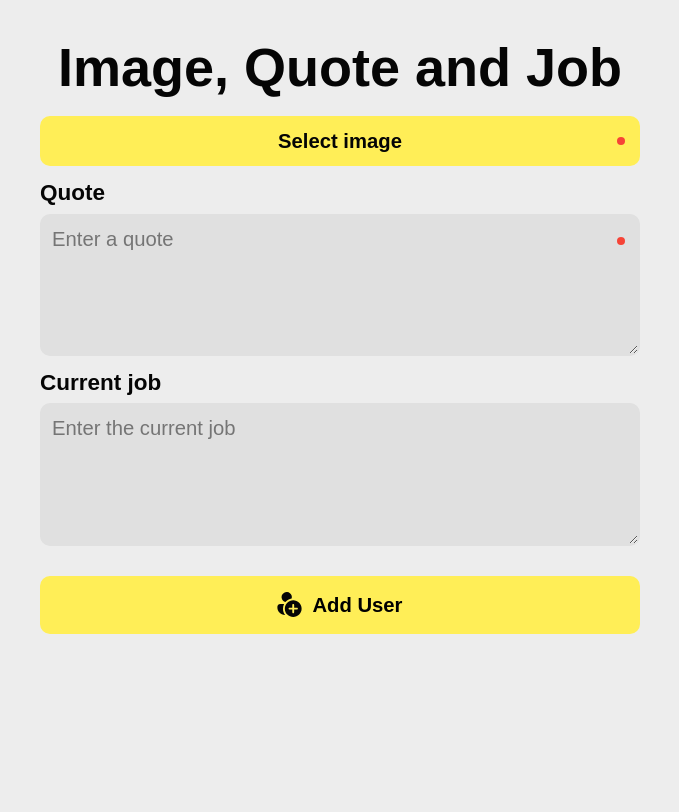
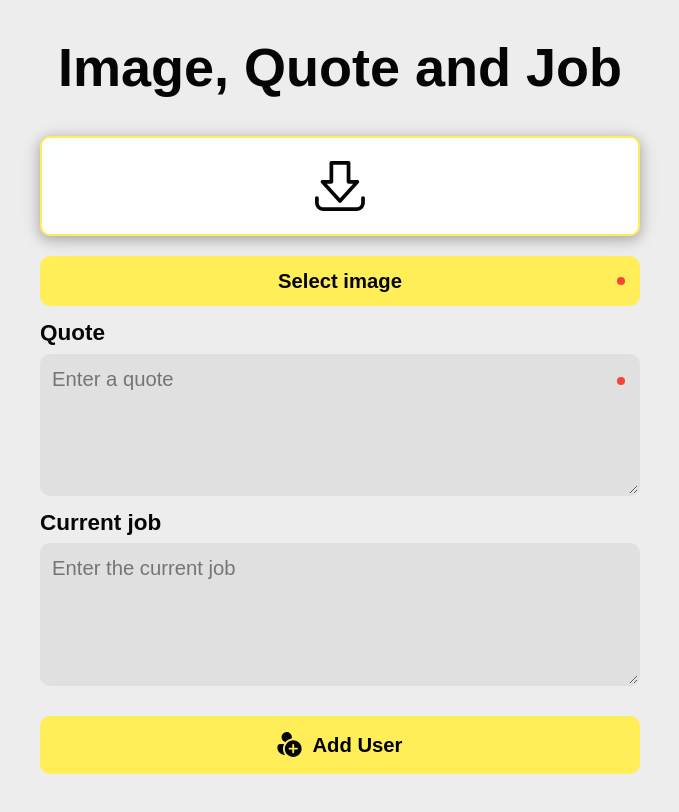
Before and after one commit to omareloui/AlsunYearbook, a Nuxt app: page /dashboard/users/add in a window 1280 px wide. Shown: the part 1540-2352 px from the top of the page, without its empty margins (300-979 px from the left). Before the commit the page ends 2214 px from the top, so only its background shows below. Built offline with nearby package versions, Linux system fonts and the light colour scheme.

Commit message:
✨ Add drop area for image input

```diff
--- /dev/null
+++ b/components/DropImage/index.vue
@@ -0,0 +1,103 @@
+<script setup lang="ts">
+const dropArea = ref(null as null | HTMLDivElement);
+const isHighlighted = ref(false);
+
+const emit = defineEmits(["drop"]);
+
+function init() {
+  if (!dropArea.value) return;
+
+  const removeDefault = (eventName: string) =>
+    dropArea.value.addEventListener(eventName, preventDefaults, false);
+  const highlight = (eventName: string) =>
+    dropArea.value.addEventListener(eventName, addHighlightStyles, false);
+  const unhighlight = (eventName: string) =>
+    dropArea.value.addEventListener(eventName, removeHighlightStyles, false);
+
+  ["dragenter", "dragover", "dragleave", "drop"].forEach(removeDefault);
+  ["dragenter", "dragover"].forEach(highlight);
+  ["dragleave", "drop"].forEach(unhighlight);
+
+  dropArea.value.addEventListener("drop", onDrop, false);
+}
+
+function preventDefaults(e: Event) {
+  e.preventDefault();
+  e.stopPropagation();
+}
+
+function addHighlightStyles() {
+  isHighlighted.value = true;
+}
+
+function removeHighlightStyles() {
+  isHighlighted.value = false;
+}
+
+function onDrop(e: DragEvent) {
+  const files = e.dataTransfer.files;
+  emit("drop", files);
+}
+
+function removeEvents() {
+  if (!dropArea.value) return;
+
+  const removeDefault = (eventName: string) =>
+    dropArea.value.removeEventListener(eventName, preventDefaults, false);
+  const highlight = (eventName: string) =>
+    dropArea.value.removeEventListener(eventName, addHighlightStyles, false);
+  const unhighlight = (eventName: string) =>
+    dropArea.value.removeEventListener(eventName, removeHighlightStyles, false);
+
+  ["dragenter", "dragover", "dragleave", "drop"].forEach(removeDefault);
+  ["dragenter", "dragover"].forEach(highlight);
+  ["dragleave", "drop"].forEach(unhighlight);
+}
+
+onMounted(init);
+onUnmounted(removeEvents);
+</script>
+
+<template>
+  <div
+    class="drop"
+    ref="dropArea"
+    :class="{ 'drop--highlighted': isHighlighted }"
+  >
+    <span class="drop__content"><IconDrop /></span>
+  </div>
+</template>
+
+<style scoped lang="scss">
+@use "~~/assets/styles/mixins" as *;
+
+.drop {
+  --height: 100px;
+  @include center-text;
+  @include grid($center: true);
+  @include h(var(--height));
+  @include my(20px);
+  @include br-lg;
+  @include tran;
+
+  @include float(3);
+  @include brdr(primary);
+  @include clr-bg(secondary);
+
+  &--highlighted {
+    @include clr-bg(primary);
+    @include brdr(text-main, $style: dashed);
+  }
+
+  &__content {
+    @include block;
+    @include fw-semibold;
+    @include fs-lg;
+    @include size(calc(var(--height) / 2));
+
+    ::v-deep(svg) {
+      @include size(100%);
+    }
+  }
+}
+</style>
--- /dev/null
+++ b/components/Icon/Drop.vue
@@ -0,0 +1,12 @@
+<template>
+  <svg viewBox="0 0 403 402">
+    <path
+      fill="var(--clr-text-main)"
+      d="M201.13 337.54C199.026 337.534 196.947 337.086 195.028 336.225C193.109 335.363 191.392 334.108 189.99 332.54L49.6698 176.93C47.7417 174.774 46.4778 172.107 46.0306 169.25C45.5833 166.392 45.9716 163.466 47.1488 160.825C48.326 158.183 50.2418 155.938 52.6656 154.36C55.0893 152.782 57.9176 151.938 60.8098 151.93H117V15C117 11.0218 118.58 7.20644 121.393 4.3934C124.206 1.58035 128.022 0 132 0H270.3C274.278 0 278.093 1.58035 280.906 4.3934C283.719 7.20644 285.3 11.0218 285.3 15V151.89H341.46C344.352 151.898 347.18 152.742 349.604 154.32C352.028 155.898 353.944 158.143 355.121 160.785C356.298 163.426 356.686 166.352 356.239 169.21C355.792 172.067 354.528 174.734 352.6 176.89L212.27 332.58C210.864 334.141 209.146 335.389 207.227 336.243C205.308 337.098 203.23 337.539 201.13 337.54ZM94.5298 181.89L201.13 300.14L307.74 181.89H270.3C266.322 181.89 262.506 180.31 259.693 177.497C256.88 174.684 255.3 170.868 255.3 166.89V30H147V166.89C147 170.868 145.419 174.684 142.606 177.497C139.793 180.31 135.978 181.89 132 181.89H94.5298Z"
+    />
+    <path
+      fill="var(--clr-text-main)"
+      d="M336.84 402H65.4299C48.1187 401.981 31.5216 395.097 19.2798 382.857C7.03798 370.617 0.151058 354.021 0.129883 336.71V298.54C0.129883 294.562 1.71024 290.746 4.52328 287.933C7.33633 285.12 11.1516 283.54 15.1299 283.54C19.1081 283.54 22.9234 285.12 25.7365 287.933C28.5495 290.746 30.1299 294.562 30.1299 298.54V336.71C30.1431 346.067 33.8668 355.037 40.4842 361.653C47.1017 368.268 56.0727 371.989 65.4299 372H336.84C346.196 371.989 355.166 368.268 361.782 361.652C368.398 355.036 372.119 346.066 372.13 336.71V298.54C372.13 294.562 373.71 290.746 376.523 287.933C379.336 285.12 383.152 283.54 387.13 283.54C391.108 283.54 394.923 285.12 397.736 287.933C400.55 290.746 402.13 294.562 402.13 298.54V336.71C402.109 354.019 395.223 370.614 382.983 382.854C370.744 395.093 354.149 401.979 336.84 402Z"
+    />
+  </svg>
+</template>
--- a/components/Input/Image.vue
+++ b/components/Input/Image.vue
@@ -7,6 +7,7 @@ const props = withDefaults(
     notRequired?: boolean;
     modelValue: FileList;
     error?: { message: string; field: string; clear: () => void };
+    hasDropArea?: boolean;
     isUploading?: boolean;
   }>(),
   {
@@ -14,6 +15,7 @@ const props = withDefaults(
     name: "image",
     notRequired: false,
     isUploading: false,
+    hasDropArea: false,
   }
 );
 
@@ -31,14 +33,17 @@ async function onChange(e: InputEvent) {
   if (hasError) props.error?.clear();
 
   const { files } = e.target as unknown as { files: FileList };
+  updateSelected(files);
+}
+
+async function updateSelected(files: FileList) {
   if (!files.length) {
     content.value = null;
     preview.value = null;
-    return;
+  } else {
+    content.value = files;
+    preview.value = URL.createObjectURL(files[0]);
   }
-
-  content.value = files;
-  preview.value = URL.createObjectURL(files[0]);
 
   await reloadImage();
 }
@@ -50,12 +55,16 @@ async function reloadImage() {
   if (!imageEl) return;
 
   try {
-    await useLoadImage(preview.value, imageEl);
+    await useLoadImage(preview.value || "", imageEl);
   } catch (e) {
     previewImageContainer.value
       .querySelector(".image-container")
       ?.classList.add("image-container--not-found");
   }
+}
+
+function onDrop(files: FileList) {
+  updateSelected(files);
 }
 </script>
 
@@ -81,6 +90,8 @@ async function reloadImage() {
         </transition>
       </div>
     </transition>
+
+    <DropImage v-if="hasDropArea" @drop="onDrop" />
 
     <div class="image-input__input-container">
       <label :for="identifier || name">
--- a/pages/dashboard/actions/index.vue
+++ b/pages/dashboard/actions/index.vue
@@ -26,7 +26,7 @@ async function onSubmit() {
 <template>
   <Container>
     <FormBase @submit="onSubmit">
-      <InputImage v-model="image" :is-uploading="isUploading" />
+      <InputImage v-model="image" :is-uploading="isUploading" has-drop-area />
 
       <template #submit>Upload image</template>
     </FormBase>
--- a/pages/dashboard/users/add.vue
+++ b/pages/dashboard/users/add.vue
@@ -79,12 +79,11 @@ async function onSubmit() {
 }
 
 function setError(message: string) {
-  if (message.match(/facebook/i)) error.field = "facebook";
-  else if (message.match(/instagram/i)) error.field = "instagram";
-  else if (message.match(/twitter/i)) error.field = "twitter";
-  else if (message.match(/youtube/i)) error.field = "youtube";
-  else if (message.match(/with the same name/i)) error.field = "firstName";
-  else if (message.match(/image/i)) error.field = "image";
+  const setField = (stringToMatch: string) =>
+    message.match(stringToMatch) && (error.field = stringToMatch);
+
+  ["facebook", "instagram", "twitter", "youtube", "image"].forEach(setField);
+  if (message.match(/with the same name/i)) error.field = "firstName";
 
   if (!error.field) return;
 
@@ -185,6 +184,7 @@ function setError(message: string) {
         v-model="image"
         :error="error"
         :is-uploading="isUploadingImage"
+        has-drop-area
       />
       <InputTextarea
         name="quote"
```
